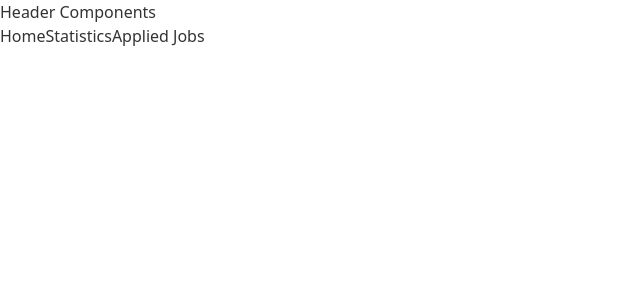
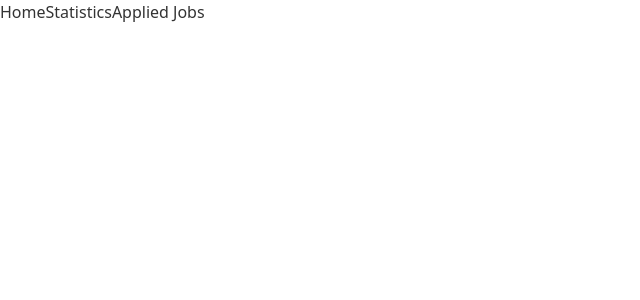
Before and after one commit to smmunna/talent-match-job-service, a React (Vite) app: page / in a window 1280 px wide. Shown: the top 300 px of the page, without its empty margins (0-640 px from the left). Built offline with nearby package versions, Linux system fonts and the light colour scheme.

Commit message:
Folder Structure Created

```diff
--- a/src/components/Header/Header.jsx
+++ b/src/components/Header/Header.jsx
@@ -4,7 +4,6 @@ import { Link } from 'react-router-dom';
 const Header = () => {
     return (
         <div>
-            <h3>Header Components</h3>
             <Link to="">Home</Link>
             <Link to="/statistics">Statistics</Link>
             <Link to="/appliedjobs">Applied Jobs</Link>
```
